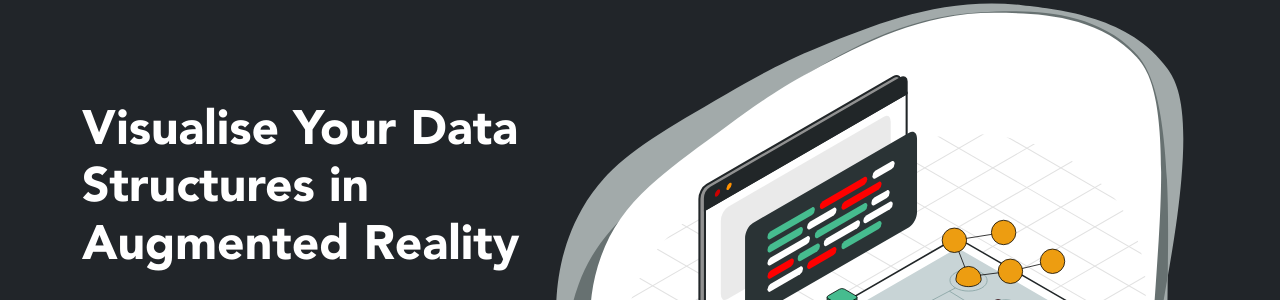
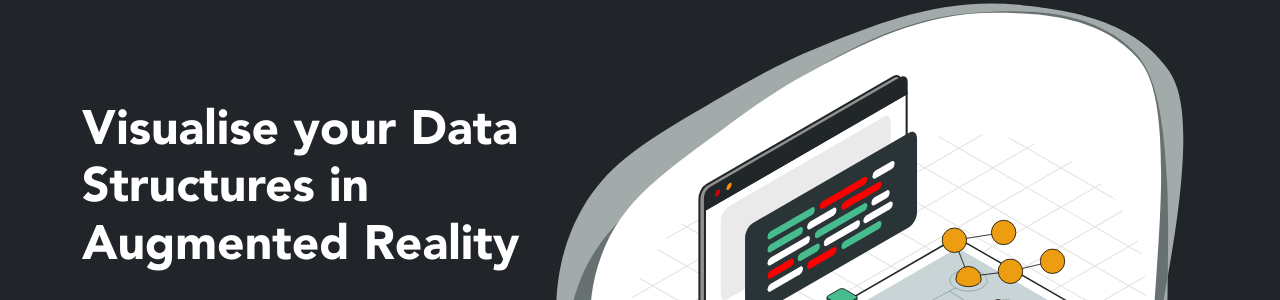
Before and after one commit to ARgorithm/argorithm.github.io, a Jekyll site: the page built from index.html, in a window 1280 px wide and 900 px high. Shown: the part 330-630 px from the top of the window. Built offline with Jekyll 4.4.1, drawn with Linux system fonts in a browser that asks for light colours; some of the changed text lies outside the part shown.

```diff
--- a/index.html
+++ b/index.html
@@ -9,7 +9,7 @@ stylesheet: index
       <div class="grid">
         <div class="col-5_md-12 main">
           <div>
-            <h1>Visualise Your Data Structures in Augmented Reality</h1>
+            <h1>Visualise your Data Structures in Augmented Reality</h1>
             <p>
               ARgorithm is an open source technology designed for creating visualisations of data structures and algorithms in augmented reality.
             </p>
@@ -79,7 +79,7 @@ stylesheet: index
           </p>
         </div>
         <div class="blueprint-item col-11_xs-10">
-          <h3>Focus on Your Algorithms</h3>
+          <h3>Focus on your Algorithms</h3>
           <p>ARgorithmToolkit provides an abstract interface to create your visualisations in a manner which is quite similar to the STL in C++
             so that you can focus on implementing your algorithm. ARgorithmToolkit comes with a CLI which provides an easy to use interface
             to setup your environment and interact with the server.
```
